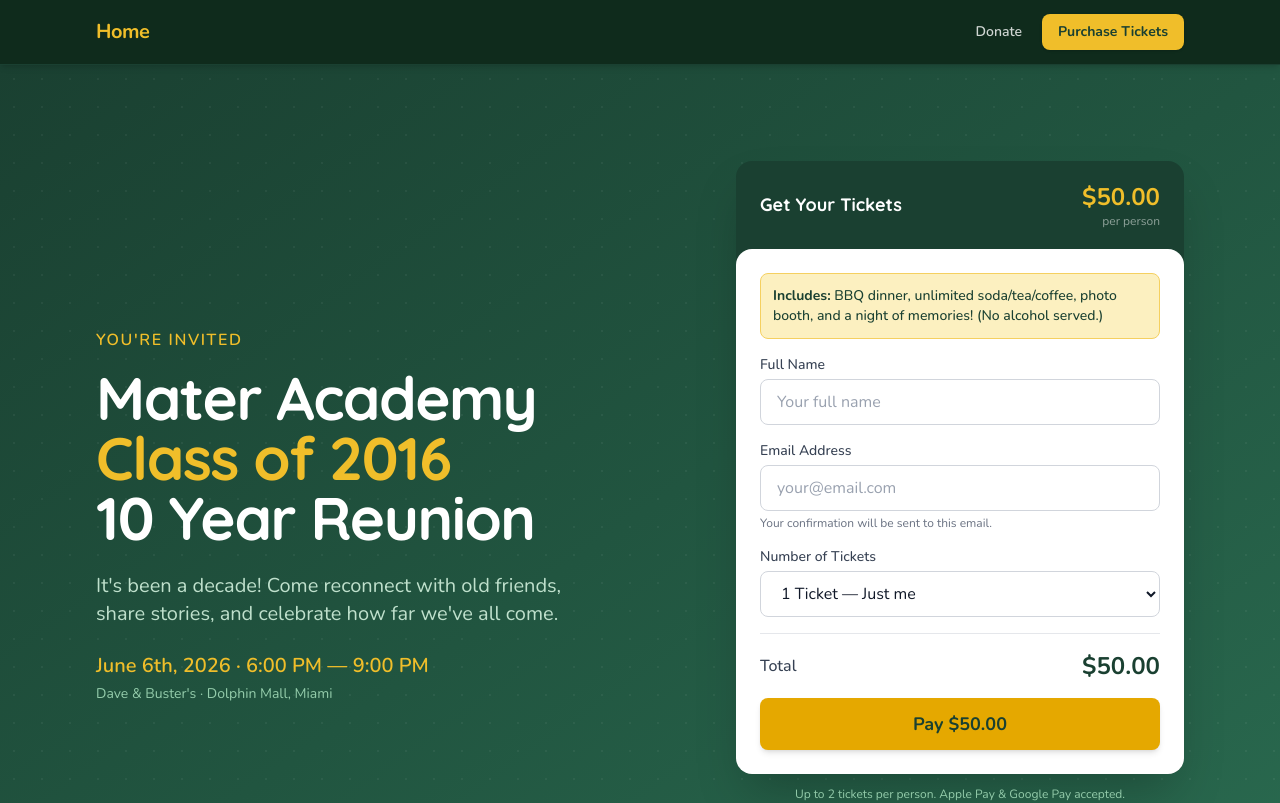
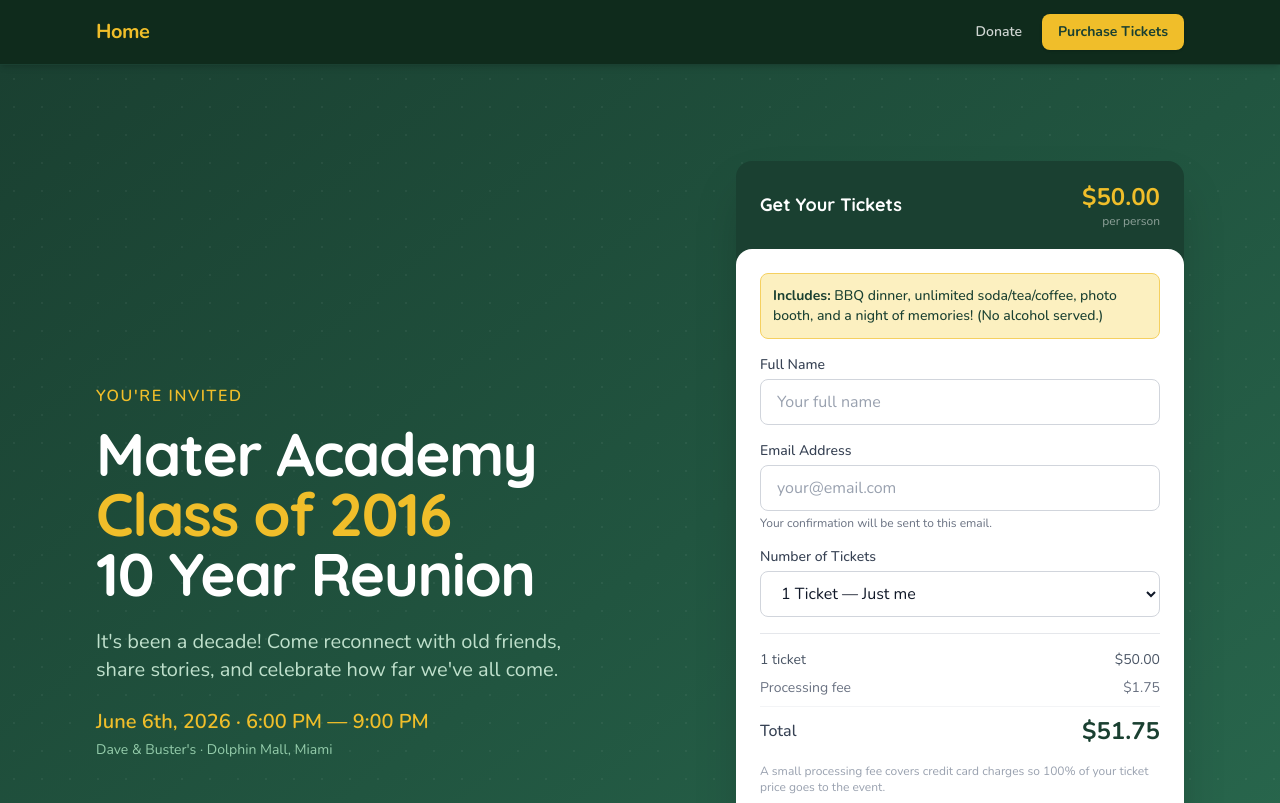
Before and after one commit to eddy2048/mater-10-year-reunion-invite-page, a Next.js app: page / in a window 1280 px wide. Shown: the top 803 px of the page. Built offline with nearby package versions, Linux system fonts and the light colour scheme.

Commit message:
update pricing

```diff
--- a/src/app/api/checkout/route.ts
+++ b/src/app/api/checkout/route.ts
@@ -1,6 +1,11 @@
 import { NextRequest, NextResponse } from "next/server";
 import { stripe } from "@/lib/stripe";
 import { getTicketPrice } from "@/lib/ticket-price";
+
+// Stripe fee: 2.9% + $0.30
+function calculateStripeFee(amountInCents: number): number {
+  return Math.ceil(amountInCents * 0.029 + 30);
+}
 
 export async function POST(req: NextRequest) {
   try {
@@ -22,6 +27,8 @@ export async function POST(req: NextRequest) {
     }
 
     const priceInCents = getTicketPrice();
+    const subtotal = priceInCents * quantity;
+    const fee = calculateStripeFee(subtotal);
     const baseUrl = process.env.NEXT_PUBLIC_BASE_URL || "http://localhost:3000";
 
     const session = await stripe.checkout.sessions.create({
@@ -40,12 +47,24 @@ export async function POST(req: NextRequest) {
           },
           quantity,
         },
+        {
+          price_data: {
+            currency: "usd",
+            product_data: {
+              name: "Processing Fee",
+              description: "Credit card processing fee",
+            },
+            unit_amount: fee,
+          },
+          quantity: 1,
+        },
       ],
       metadata: {
         type: "ticket",
         buyerName: name,
         buyerEmail: email,
         quantity: String(quantity),
+        feeInCents: String(fee),
       },
       success_url: `${baseUrl}/tickets/success?session_id={CHECKOUT_SESSION_ID}`,
       cancel_url: `${baseUrl}/tickets/canceled`,
--- a/src/app/donate/page.tsx
+++ b/src/app/donate/page.tsx
@@ -17,7 +17,8 @@ export default function DonatePage() {
           <p className="text-green-900/60 max-w-2xl mx-auto">
             Our reunion is organized as a non-profit effort. Your generous
             donations help subsidize event costs and keep ticket prices
-            accessible for all classmates.
+            accessible for all classmates. We prefer Zelle or Venmo since
+            we receive 100% of your donation — no fees taken out!
           </p>
         </div>
 
@@ -25,19 +26,28 @@ export default function DonatePage() {
           {/* Zelle Donation */}
           <div className="bg-white rounded-2xl shadow-md overflow-hidden">
             <div className="bg-purple-700 px-6 py-4">
-              <h2 className="text-white font-bold text-lg">
-                Donate via Zelle
-              </h2>
-              <p className="text-purple-200 text-sm">
-                Instant & fee-free
-              </p>
+              <div className="flex items-center justify-between">
+                <div>
+                  <h2 className="text-white font-bold text-lg">
+                    Zelle or Venmo
+                  </h2>
+                  <p className="text-purple-200 text-sm">
+                    Instant &amp; fee-free
+                  </p>
+                </div>
+                <span className="bg-gold-400 text-green-900 text-xs font-bold px-2.5 py-1 rounded-full">
+                  Preferred
+                </span>
+              </div>
             </div>
             <div className="p-6">
               <div className="space-y-4">
-                <p className="text-green-900/70 text-sm">
-                  Scan the QR code below with your phone to send a donation
-                  instantly through Zelle — no fees!
-                </p>
+                <div className="bg-green-50 border border-green-200 rounded-lg p-3">
+                  <p className="text-sm text-green-800 font-medium">
+                    We keep 100% of Zelle &amp; Venmo donations — no processing
+                    fees! This is the best way to support the reunion.
+                  </p>
+                </div>
 
                 <div className="flex justify-center">
                   <img
@@ -48,7 +58,9 @@ export default function DonatePage() {
                 </div>
 
                 <div className="bg-gray-50 rounded-xl p-4 text-center">
-                  <p className="text-xs text-gray-500 mb-1">Recipient</p>
+                  <p className="text-xs text-gray-500 mb-1">
+                    Send via Zelle or Venmo to
+                  </p>
                   <p className="text-lg font-bold text-green-900">
                     Mater 2016 Reunion Committee
                   </p>
@@ -75,6 +87,10 @@ export default function DonatePage() {
               </p>
             </div>
             <div className="p-6">
+              <p className="text-xs text-gray-400 mb-4">
+                Credit card payments incur processing fees. If possible,
+                consider Zelle or Venmo so we receive your full donation.
+              </p>
               <DonateForm />
             </div>
           </div>
--- a/src/app/tickets/ticket-form.tsx
+++ b/src/app/tickets/ticket-form.tsx
@@ -1,6 +1,11 @@
 "use client";
 
 import { useState } from "react";
+
+// Stripe fee: 2.9% + $0.30
+function calculateStripeFee(amountInCents: number): number {
+  return Math.ceil(amountInCents * 0.029 + 30);
+}
 
 export function TicketForm({ priceInCents }: { priceInCents: number }) {
   const [quantity, setQuantity] = useState(1);
@@ -9,7 +14,13 @@ export function TicketForm({ priceInCents }: { priceInCents: number }) {
   const [loading, setLoading] = useState(false);
   const [error, setError] = useState("");
 
-  const totalFormatted = ((priceInCents * quantity) / 100).toFixed(2);
+  const subtotal = priceInCents * quantity;
+  const fee = calculateStripeFee(subtotal);
+  const total = subtotal + fee;
+
+  const subtotalFormatted = (subtotal / 100).toFixed(2);
+  const feeFormatted = (fee / 100).toFixed(2);
+  const totalFormatted = (total / 100).toFixed(2);
 
   async function handleSubmit(e: React.FormEvent) {
     e.preventDefault();
@@ -102,12 +113,31 @@ export function TicketForm({ priceInCents }: { priceInCents: number }) {
       </div>
 
       <div className="border-t border-gray-200 pt-4 mt-4">
-        <div className="flex items-center justify-between mb-4">
-          <span className="text-gray-700 font-medium">Total</span>
-          <span className="text-2xl font-bold text-green-900">
-            ${totalFormatted}
-          </span>
+        <div className="space-y-2 mb-4">
+          <div className="flex items-center justify-between">
+            <span className="text-gray-600 text-sm">
+              {quantity} ticket{quantity > 1 ? "s" : ""}
+            </span>
+            <span className="text-gray-600 text-sm">${subtotalFormatted}</span>
+          </div>
+          <div className="flex items-center justify-between">
+            <span className="text-gray-500 text-sm">
+              Processing fee
+            </span>
+            <span className="text-gray-500 text-sm">${feeFormatted}</span>
+          </div>
+          <div className="flex items-center justify-between pt-2 border-t border-gray-100">
+            <span className="text-gray-700 font-medium">Total</span>
+            <span className="text-2xl font-bold text-green-900">
+              ${totalFormatted}
+            </span>
+          </div>
         </div>
+
+        <p className="text-xs text-gray-400 mb-4">
+          A small processing fee covers credit card charges so 100% of your
+          ticket price goes to the event.
+        </p>
 
         {error && (
           <div className="bg-red-50 border border-red-200 text-red-700 text-sm rounded-lg p-3 mb-4">
```
